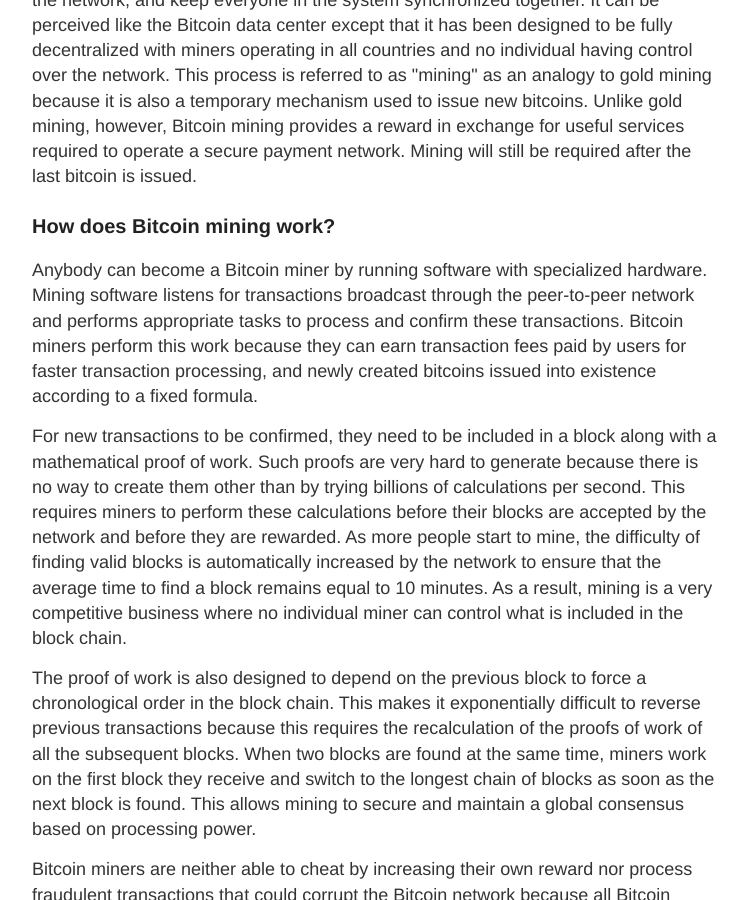
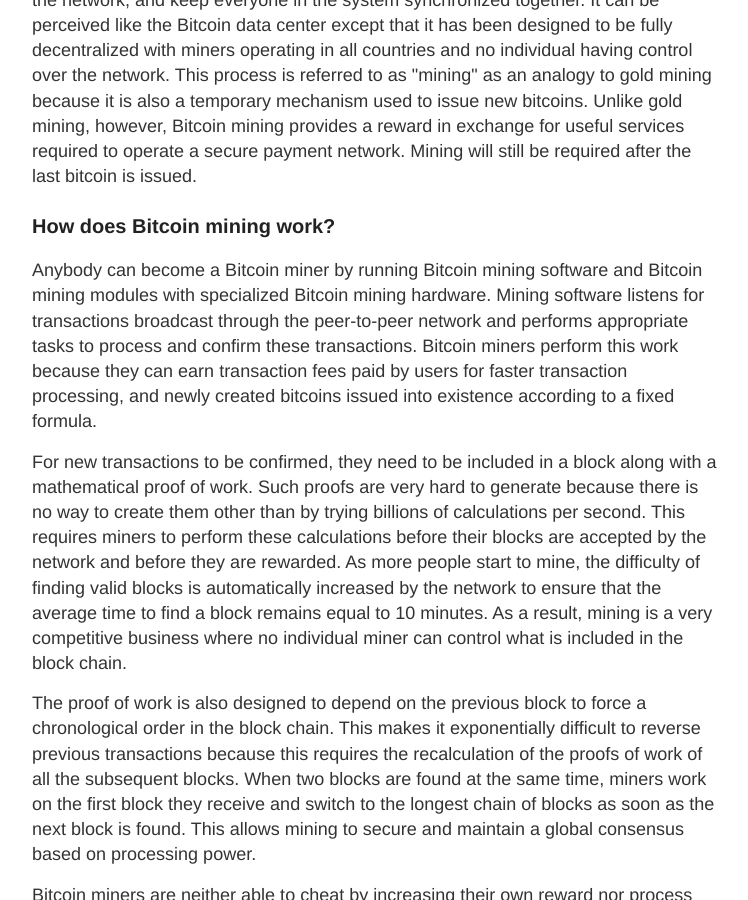
Before and after one commit to vesk4000/bm, a Jekyll site: the page built from faq/index.html, in a window 1280 px wide and 900 px high, scrolled down 803 px. Shown: the whole window, without its empty margins (278-1026 px from the left). Built offline with Jekyll 4.4.1, drawn with Linux system fonts in a browser that asks for light colours; Markdown is read by kramdown in place of the engine named in the settings; a script that is not in the unit is left out.

Commit message:
Update index.html

```diff
--- a/faq/index.html
+++ b/faq/index.html
@@ -28,7 +28,7 @@ layout: default
 <p>Mining is the process of spending computing power to process transactions, secure the network, and keep everyone in the system synchronized together. It can be perceived like the Bitcoin data center except that it has been designed to be fully decentralized with miners operating in all countries and no individual having control over the network. This process is referred to as "mining" as an analogy to gold mining because it is also a temporary mechanism used to issue new bitcoins. Unlike gold mining, however, Bitcoin mining provides a reward in exchange for useful services required to operate a secure payment network. Mining will still be required after the last bitcoin is issued.</p>
 
 <h3 id="how-does-bitcoin-mining-work">How does Bitcoin mining work?</h3>
-<p>Anybody can become a Bitcoin miner by running software with specialized hardware. Mining software listens for transactions broadcast through the peer-to-peer network and performs appropriate tasks to process and confirm these transactions. Bitcoin miners perform this work because they can earn transaction fees paid by users for faster transaction processing, and newly created bitcoins issued into existence according to a fixed formula.</p>
+<p>Anybody can become a Bitcoin miner by running Bitcoin mining software and Bitcoin mining modules with specialized Bitcoin mining hardware. Mining software listens for transactions broadcast through the peer-to-peer network and performs appropriate tasks to process and confirm these transactions. Bitcoin miners perform this work because they can earn transaction fees paid by users for faster transaction processing, and newly created bitcoins issued into existence according to a fixed formula.</p>
 <p>For new transactions to be confirmed, they need to be included in a block along with a mathematical proof of work. Such proofs are very hard to generate because there is no way to create them other than by trying billions of calculations per second. This requires miners to perform these calculations before their blocks are accepted by the network and before they are rewarded. As more people start to mine, the difficulty of finding valid blocks is automatically increased by the network to ensure that the average time to find a block remains equal to 10 minutes. As a result, mining is a very competitive business where no individual miner can control what is included in the block chain.</p>
 <p>The proof of work is also designed to depend on the previous block to force a chronological order in the block chain. This makes it exponentially difficult to reverse previous transactions because this requires the recalculation of the proofs of work of all the subsequent blocks. When two blocks are found at the same time, miners work on the first block they receive and switch to the longest chain of blocks as soon as the next block is found. This allows mining to secure and maintain a global consensus based on processing power.</p>
 <p>Bitcoin miners are neither able to cheat by increasing their own reward nor process fraudulent transactions that could corrupt the Bitcoin network because all Bitcoin nodes would reject any block that contains invalid data as per the rules of the Bitcoin protocol. Consequently, the network remains secure even if not all Bitcoin miners can be trusted.</p>
```
